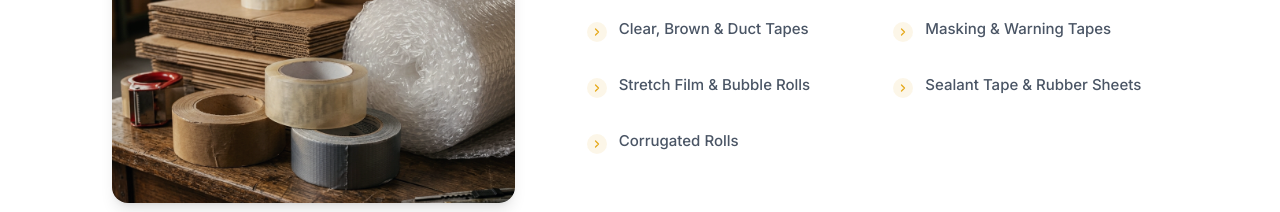
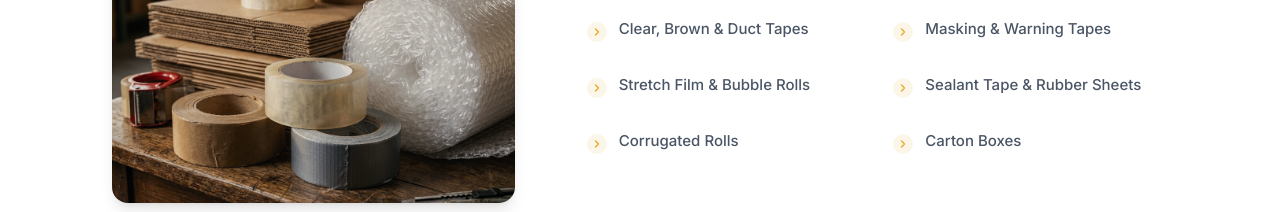
Before and after one commit to venusaljadeed-maker/vald, a Next.js app: page /resources in a window 1280 px wide. Shown: the part 5340-5552 px from the top of the page. Built offline with nearby package versions, Linux system fonts and the light colour scheme.

Commit message:
content: add carton boxes to packing materials

```diff
--- a/src/app/resources/page.tsx
+++ b/src/app/resources/page.tsx
@@ -104,7 +104,7 @@ export default function ResourcesPage() {
               {
                 title: "Packing Materials",
                 image: "/images/packing-materials.jpg",
-                items: ["Clear, Brown & Duct Tapes", "Masking & Warning Tapes", "Stretch Film & Bubble Rolls", "Sealant Tape & Rubber Sheets", "Corrugated Rolls"]
+                items: ["Clear, Brown & Duct Tapes", "Masking & Warning Tapes", "Stretch Film & Bubble Rolls", "Sealant Tape & Rubber Sheets", "Corrugated Rolls", "Carton Boxes"]
               }
             ].map((category, idx) => (
               <div key={idx} className="grid lg:grid-cols-12 gap-8 lg:gap-16 items-center group">
```
